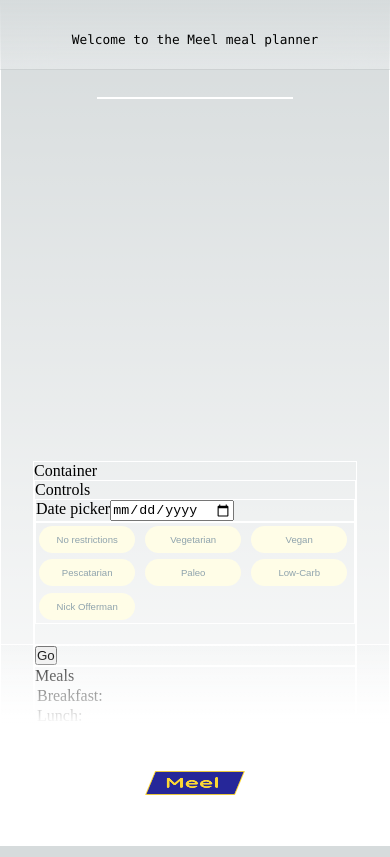
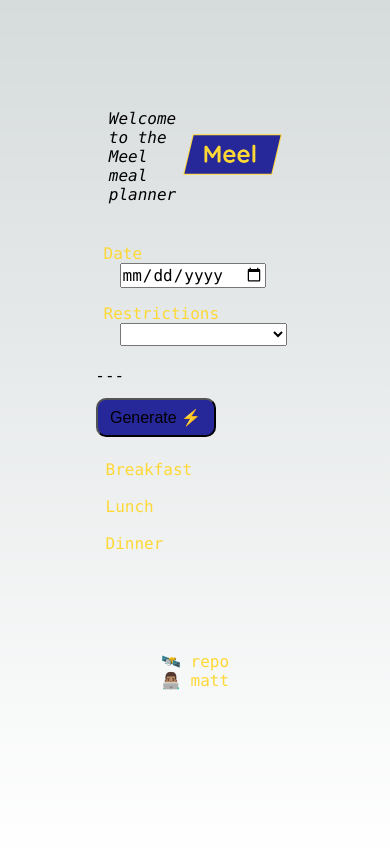
Before and after one commit to matthew-smith-miller/meal-planner, a Next.js app: page / in a window 390 px wide. Built offline with nearby package versions, Linux system fonts and the light colour scheme.

Commit message:
Final version, simplified

```diff
--- a/pages/api/generate.ts
+++ b/pages/api/generate.ts
@@ -1,17 +1,9 @@
-// Next.js API route support: https://nextjs.org/docs/api-routes/introduction
-import type { NextApiRequest, NextApiResponse } from 'next'
 import { Configuration, OpenAIApi } from 'openai';
 
 const configuration = new Configuration({
   apiKey: process.env.OPENAI_API_KEY,
 });
 const openai = new OpenAIApi(configuration);
-
-export type MealPlannerInput = {
-  date: Date;
-  diet: string;
-  adventurousness: number;
-}
 
 export default async function (req: any, res: any) {
   if (!configuration.apiKey) {
@@ -23,11 +15,11 @@
     return;
   }
 
-  const input = req.body.input || undefined;
-  if (!input) {
+  const prompt = req.body.prompt || undefined;
+  if (!prompt) {
     res.status(400).json({
       error: {
-        message: "Please select a date"
+        message: "An error occurred - please try again"
       }
     });
     return;
@@ -37,8 +29,8 @@
     const completion = await openai.createCompletion({
       model: "text-davinci-003",
       max_tokens: 2048,
-      prompt: generatePrompt(input),
-      temperature: setTemperature(input)
+      prompt: prompt,
+      temperature: 0.8,
     });
     res.status(200).json({
       result: completion.data.choices[0].text
@@ -47,13 +39,3 @@
     console.error(e);
   }
 }
-
-function generatePrompt(input: MealPlannerInput) {
-  const diet = 'Meals should be vegetarian.';
-  const effort = 'easy'
-  return `Suggest three ${effort} meals - breakfast, lunch, and dinner. ${diet} Return a JSON object with properties "breakfast", "lunch", and "dinner"`;
-}
-
-function setTemperature(input: MealPlannerInput) {
-  return 0.4;
-}
--- a/pages/index.tsx
+++ b/pages/index.tsx
@@ -1,16 +1,26 @@
 import Head from 'next/head'
 import Image from 'next/image'
 import { useState } from 'react'
-import { MealPlannerInput } from './api/generate'
 import { Inter } from '@next/font/google'
 import styles from '@/styles/Home.module.css'
-import { setDefaultResultOrder } from 'dns/promises'
 
 const inter = Inter({ subsets: ["latin"] })
 
 export default function Home() {
-  const [date, setDate] = useState();
+  const [date, setDate] = useState<string>();
+  const [diet, setDiet] = useState<string>();
   const [result, setResult] = useState<{ breakfast: string, lunch: string, dinner: string }>();
+  const [prompt, setPrompt] = useState<string>('---');
+  const diets = [
+    '',
+    'No restrictions',
+    'Vegetarian',
+    'Vegan',
+    'Pescatarian',
+    'Paleo',
+    'Low-Carb',
+    'Ron Swanson'
+  ];
 
   return (
     <>
@@ -35,59 +45,64 @@
                 src="/meel-logo.png"
                 alt="Meel Logo"
                 className={styles.vercelLogo}
-                width={100}
-                height={24}
+                width={99}
+                height={41}
                 priority
               />
             </a>
           </div>
         </div>
 
-        <div>Container
+        <div>
           <div>
-            Controls
-            <div>Date picker
-              <span>
-                <input type="date" />
-              </span></div>
-            <div className={styles.grid}>
-              <DietButton diet="No restrictions" />
-              <DietButton diet="Vegetarian" />
-              <DietButton diet="Vegan" />
-              <DietButton diet="Pescatarian" />
-              <DietButton diet="Paleo" />
-              <DietButton diet="Low-Carb" />
-              <DietButton diet="Nick Offerman" />
+            <div className={styles.headerText}>Date
+              <span className={styles.userInput}>
+                <input
+                  type="date"
+                  onChange={(e) => setDate(e.target.value)}
+                />
+              </span>
             </div>
+            <div className={styles.headerText}>Restrictions
+              <span className={styles.userInput}>
+                <select onChange={(e) => setDiet(e.target.value)}>
+                  {diets.map((d) => (
+                    <option value={d} key={d}>{d}</option>
+                  ))}
+                </select>
+              </span>
+            </div>
+          </div>
+          <div className={styles.description}>
+            {prompt}
           </div>
           <div className={styles.description}>
             <GenerateButton />
           </div>
           <div>
-            Meals
             <table>
               <tbody>
                 <tr>
-                  <td>
-                    Breakfast:
+                  <td className={styles.headerText}>
+                    Breakfast
                 </td>
-                  <td>
+                  <td className={styles.mealOption}>
                     {result?.breakfast}
                   </td>
                 </tr>
                 <tr>
-                  <td>
-                    Lunch:
+                  <td className={styles.headerText}>
+                    Lunch
                 </td>
-                  <td>
+                  <td className={styles.mealOption}>
                     {result?.lunch}
                   </td>
                 </tr>
                 <tr>
-                  <td>
-                    Dinner:
+                  <td className={styles.headerText}>
+                    Dinner
                 </td>
-                  <td>
+                  <td className={styles.mealOption}>
                     {result?.dinner}
                   </td>
                 </tr>
@@ -95,13 +110,26 @@
             </table>
           </div>
         </div>
+        <div className={styles.center}>
+          <a href="https://github.com/matthew-smith-miller/meal-planner">🛰️ repo </a><br />
+          <a href="https://www.linkedin.com/in/matthew-smith-miller/">👨🏽‍💻 matt</a>
+        </div>
       </main>
     </>
   )
 
   function GenerateButton() {
     async function generateMeals() {
-      console.log('Generating meals');
+      if (!date || !diet) {
+        alert('Please ensure you have selected a date and dietary restrictions!');
+        return;
+      }
+      const prompt = generatePrompt({
+        date: new Date(date || ''),
+        diet: diet || ''
+      });
+      setPrompt(prompt);
+
       try {
         const response = await fetch('/api/generate', {
           method: 'POST',
@@ -109,11 +137,7 @@
             'Content-Type': 'application/json',
           },
           body: JSON.stringify({
-            input: {
-              date: new Date('2023-02-11'),
-              diet: 'Vegetarian',
-              adventurousness: 0.7
-            } as MealPlannerInput
+            prompt: prompt
           }),
         });
         const data = await response.json();
@@ -133,17 +157,36 @@
         className={styles.generateButton}
         onClick={generateMeals}
       >
-        Go
+        Generate ⚡
       </button>
     )
   }
+
+  function generatePrompt(input: MealPlannerInput) {
+    const opening = 'Suggest three meals - breakfast, lunch, and dinner.'
+    const diet = processDiet(input.diet);
+    const effort = processEffort(input.date);
+    const closing = 'Return a JSON object with properties "breakfast", "lunch", and "dinner".'
+    return `${opening} ${diet} ${effort} ${closing}`;
+  }
+
+  function processEffort(date: Date) {
+    if ([0, 6].includes(date.getUTCDay())) {
+      return 'This meal plan is for a weekend, so the meals can be a bit more complex.';
+    }
+    return 'This meal plan is for a weekday, so the meals should be easy to prepare.'
+  }
+
+  function processDiet(diet: string) {
+    return diet === 'No restrictions'
+      ? 'I have no dietary restrictions.'
+      : diet === 'Ron Swanson'
+        ? 'Please include as much meat in the meal suggestions as possible.'
+        : `My diet is ${diet.toLowerCase()}.`
+  }
 }
 
-
-function DietButton({ diet }: { diet: string }) {
-  return (
-    <button className={styles.dietButton}>
-      {diet}
-    </button>
-  )
+interface MealPlannerInput {
+  date: Date;
+  diet: string
 }
--- a/styles/Home.module.css
+++ b/styles/Home.module.css
@@ -5,248 +5,44 @@
   align-items: center;
   padding: 6rem;
   min-height: 100vh;
+  font-family: var(--font-mono);
 }
 
 .description {
   display: inherit;
   justify-content: inherit;
   align-items: inherit;
-  font-size: 0.85rem;
+  font-style: italic;
   max-width: var(--max-width);
   width: 100%;
   z-index: 2;
-  font-family: var(--font-mono);
-}
-
-.description a {
-  display: flex;
-  justify-content: center;
-  align-items: center;
-  gap: 0.5rem;
-}
-
-.description p {
-  position: relative;
-  margin: 0;
-  padding: 1rem;
-  background-color: rgba(var(--callout-rgb), 0.5);
-  border: 1px solid rgba(var(--callout-border-rgb), 0.3);
-  border-radius: var(--border-radius);
-}
-
-.code {
-  font-weight: 700;
-  font-family: var(--font-mono);
-}
-
-.grid {
-  display: grid;
-  grid-template-columns: repeat(4, minmax(25%, auto));
-  width: var(--max-width);
-  max-width: 100%;
-}
-
-.card {
-  padding: 1rem 1.2rem;
-  border-radius: var(--border-radius);
-  background: rgba(var(--card-rgb), 0);
-  border: 1px solid rgba(var(--card-border-rgb), 0);
-  text-align: center;
-  margin-left: 1rem;
-  margin-right: 1rem;
-  transition: background 200ms, border 200ms;
-}
-
-.card span {
-  display: inline-block;
-  transition: transform 200ms;
-}
-
-.card h2 {
-  font-weight: 600;
-  margin-bottom: 0.7rem;
-}
-
-.card p {
-  margin: 0;
-  opacity: 0.6;
-  font-size: 0.9rem;
-  line-height: 1.5;
-  max-width: 30ch;
 }
 
 .center {
-  display: flex;
   justify-content: center;
   align-items: center;
   position: relative;
   padding: 4rem 0;
 }
 
-.center::before {
-  background: var(--secondary-glow);
-  border-radius: 50%;
-  width: 480px;
-  height: 360px;
-  margin-left: -400px;
+.userInput {
+  margin-left: 1rem;
 }
 
-.center::after {
-  background: var(--primary-glow);
-  width: 240px;
-  height: 180px;
-  z-index: -1;
+.generateButton {
+  font-size: 1.0rem;
+  padding: 0.5rem;
+  background-color: #262799ff;
+  width: 120px;
+  border-radius: 10px;
 }
 
-.center::before,
-.center::after {
-  content: '';
-  left: 50%;
-  position: absolute;
-  filter: blur(45px);
-  transform: translateZ(0);
+.headerText {
+  font-size: 1.0rem;
+  padding: 0.5rem;
+  color: #fdd835;
 }
 
-.logo,
-.thirteen {
-  position: relative;
+.mealOption {
+  padding: 0.5rem;
 }
-
-.dietButton {
-  font-size: 0.6rem;
-  width: 6rem;
-  background: #fffde7;
-  color: #8fa3ad;
-  border: 0px;
-  border-radius: var(--border-radius);
-  margin: 0.2rem;
-  padding: 0.5rem 0.6rem;
-  transition: background 200ms, border 200ms;
-}
-
-.active {
-  background: red;
-}
-
-/* Enable hover only on non-touch devices */
-@media (hover: hover) and (pointer: fine) {
-  .card:hover {
-    background: rgba(var(--card-rgb), 0.1);
-    border: 1px solid rgba(var(--card-border-rgb), 0.15);
-  }
-
-  .card:hover span {
-    transform: translateX(4px);
-  }
-}
-
-@media (prefers-reduced-motion) {
-  .thirteen::before {
-    animation: none;
-  }
-
-  .card:hover span {
-    transform: none;
-  }
-}
-
-/* Mobile */
-@media (max-width: 700px) {
-  .content {
-    padding: 4rem;
-  }
-
-  .grid {
-    grid-template-columns: 1fr 1fr 1fr;
-    margin-bottom: 20px;
-    max-width: 320px;
-    text-align: center;
-  }
-
-  .card {
-    padding: 1rem 2.5rem;
-  }
-
-  .card h2 {
-    margin-bottom: 0.5rem;
-  }
-
-  .center {
-    padding: 8rem 0 6rem;
-  }
-
-  .center::before {
-    transform: none;
-    height: 300px;
-  }
-
-  .description {
-    font-size: 0.8rem;
-  }
-
-  .description a {
-    padding: 1rem;
-  }
-
-  .description p,
-  .description div {
-    display: flex;
-    justify-content: center;
-    position: fixed;
-    width: 100%;
-  }
-
-  .description p {
-    align-items: center;
-    inset: 0 0 auto;
-    padding: 2rem 1rem 1.4rem;
-    border-radius: 0;
-    border: none;
-    border-bottom: 1px solid rgba(var(--callout-border-rgb), 0.25);
-    background: linear-gradient(
-      to bottom,
-      rgba(var(--background-start-rgb), 1),
-      rgba(var(--callout-rgb), 0.5)
-    );
-    background-clip: padding-box;
-    backdrop-filter: blur(24px);
-  }
-
-  .description div {
-    align-items: flex-end;
-    pointer-events: none;
-    inset: auto 0 0;
-    padding: 2rem;
-    height: 200px;
-    background: linear-gradient(
-      to bottom,
-      transparent 0%,
-      rgb(var(--background-end-rgb)) 40%
-    );
-    z-index: 1;
-  }
-}
-
-/* Tablet and Smaller Desktop */
-@media (min-width: 701px) and (max-width: 1120px) {
-  .grid {
-    grid-template-columns: repeat(2, 50%);
-  }
-}
-
-@media (prefers-color-scheme: dark) {
-
-  .logo,
-  .thirteen img {
-    filter: invert(1) drop-shadow(0 0 0.3rem #ffffff70);
-  }
-}
-
-@keyframes rotate {
-  from {
-    transform: rotate(360deg);
-  }
-  to {
-    transform: rotate(0deg);
-  }
-}
--- a/styles/globals.css
+++ b/styles/globals.css
@@ -1,6 +1,6 @@
 :root {
   --max-width: 1100px;
-  --border-radius: 30px;
+  --border-radius: 20px;
   --font-mono: ui-monospace, Menlo, Monaco, 'Cascadia Mono', 'Segoe UI Mono',
     'Roboto Mono', 'Oxygen Mono', 'Ubuntu Monospace', 'Source Code Pro',
     'Fira Mono', 'Droid Sans Mono', 'Courier New', monospace;
@@ -72,12 +72,22 @@
 }
 
 a {
-  color: inherit;
+  color: #fdd835;
   text-decoration: none;
 }
 
 div {
-  border: 1px solid white;
+  padding: 0.4rem;
+}
+
+input {
+  font-family: var(--font-mono);
+  font-size: 1.0rem;
+}
+
+select {
+  font-family: var(--font-mono);
+  font-size: 1.0rem;
 }
 
 @media (prefers-color-scheme: dark) {
```
